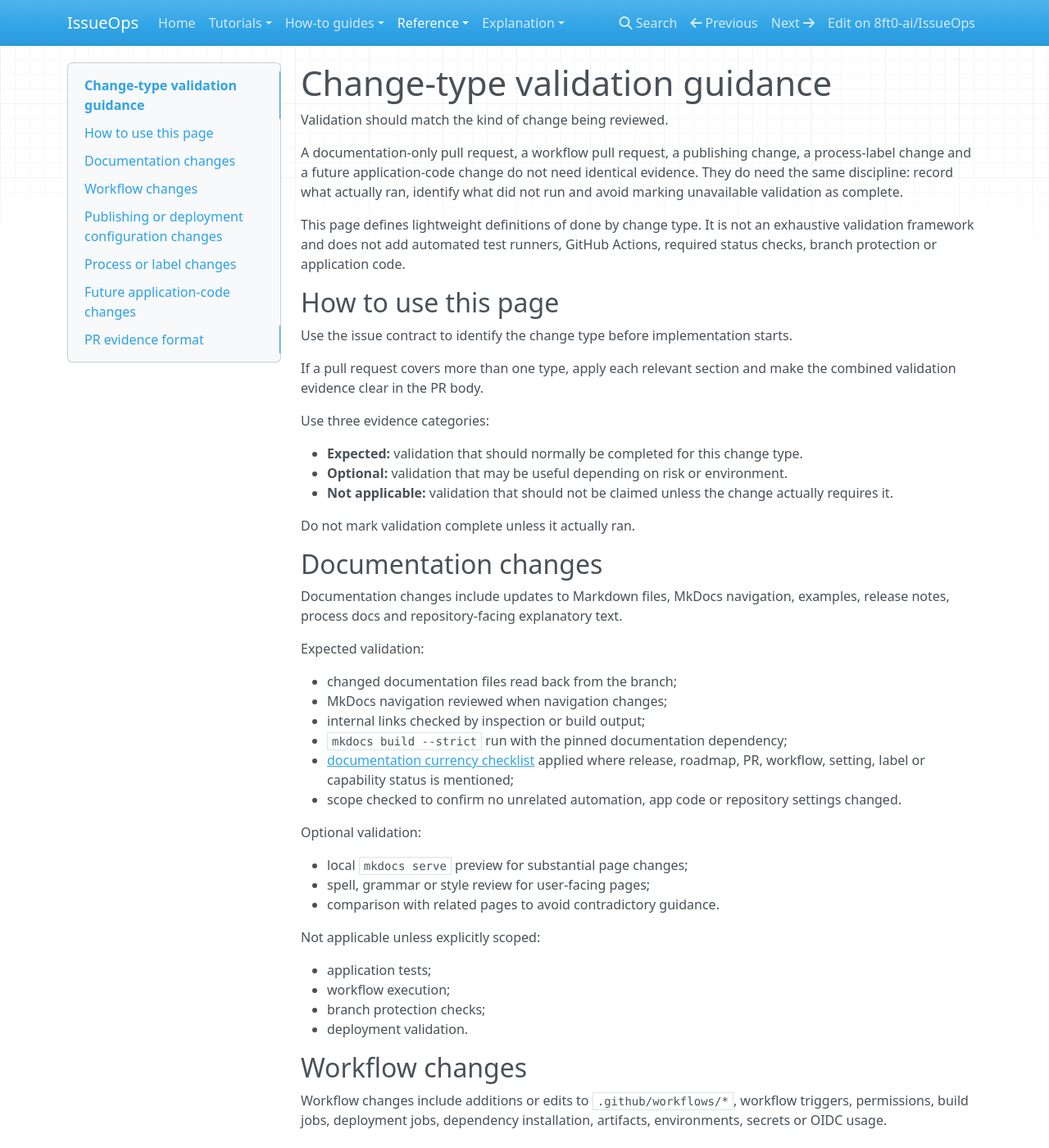
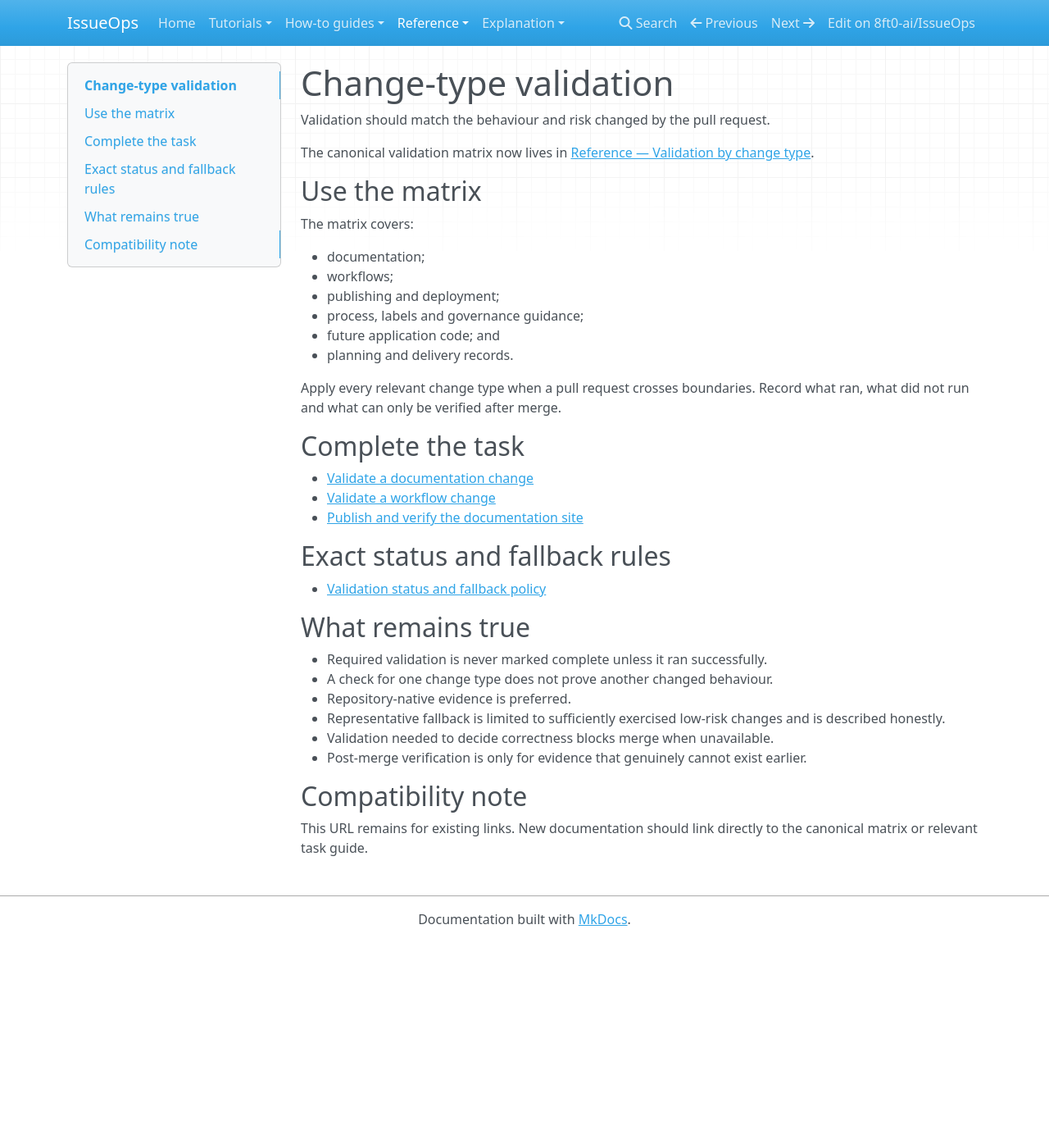
Before and after one commit to 8ft0-ai/IssueOps, an MkDocs documentation site: the page built from docs/change-type-validation.md, in a window 1280 px wide and 1400 px high. Shown: the whole window at 82% size. Built offline with MkDocs 1.6.1, drawn with Linux system fonts in a browser that asks for light colours; nearby versions of some CDN libraries; some of the changed text lies outside the part shown.

Commit message:
Route change-type validation to canonical Reference

````diff
--- a/docs/change-type-validation.md
+++ b/docs/change-type-validation.md
@@ -1,189 +1,41 @@
-# Change-type validation guidance
+# Change-type validation
 
-Validation should match the kind of change being reviewed.
+Validation should match the behaviour and risk changed by the pull request.
 
-A documentation-only pull request, a workflow pull request, a publishing change, a process-label change and a future application-code change do not need identical evidence. They do need the same discipline: record what actually ran, identify what did not run and avoid marking unavailable validation as complete.
+The canonical validation matrix now lives in [Reference — Validation by change type](reference/validation-by-change-type.md).
 
-This page defines lightweight definitions of done by change type. It is not an exhaustive validation framework and does not add automated test runners, GitHub Actions, required status checks, branch protection or application code.
+## Use the matrix
 
-## How to use this page
+The matrix covers:
 
-Use the issue contract to identify the change type before implementation starts.
+- documentation;
+- workflows;
+- publishing and deployment;
+- process, labels and governance guidance;
+- future application code; and
+- planning and delivery records.
 
-If a pull request covers more than one type, apply each relevant section and make the combined validation evidence clear in the PR body.
+Apply every relevant change type when a pull request crosses boundaries. Record what ran, what did not run and what can only be verified after merge.
 
-Use three evidence categories:
+## Complete the task
 
-- **Expected:** validation that should normally be completed for this change type.
-- **Optional:** validation that may be useful depending on risk or environment.
-- **Not applicable:** validation that should not be claimed unless the change actually requires it.
+- [Validate a documentation change](how-to/validate-documentation-change.md)
+- [Validate a workflow change](how-to/validate-workflow-change.md)
+- [Publish and verify the documentation site](how-to/publish-and-verify-documentation-site.md)
 
-Do not mark validation complete unless it actually ran.
+## Exact status and fallback rules
 
-## Documentation changes
+- [Validation status and fallback policy](reference/validation-status-and-fallback-policy.md)
 
-Documentation changes include updates to Markdown files, MkDocs navigation, examples, release notes, process docs and repository-facing explanatory text.
+## What remains true
 
-Expected validation:
+- Required validation is never marked complete unless it ran successfully.
+- A check for one change type does not prove another changed behaviour.
+- Repository-native evidence is preferred.
+- Representative fallback is limited to sufficiently exercised low-risk changes and is described honestly.
+- Validation needed to decide correctness blocks merge when unavailable.
+- Post-merge verification is only for evidence that genuinely cannot exist earlier.
 
-- changed documentation files read back from the branch;
-- MkDocs navigation reviewed when navigation changes;
-- internal links checked by inspection or build output;
-- `mkdocs build --strict` run with the pinned documentation dependency;
-- [documentation currency checklist](documentation-currency.md) applied where release, roadmap, PR, workflow, setting, label or capability status is mentioned;
-- scope checked to confirm no unrelated automation, app code or repository settings changed.
+## Compatibility note
 
-Optional validation:
-
-- local `mkdocs serve` preview for substantial page changes;
-- spell, grammar or style review for user-facing pages;
-- comparison with related pages to avoid contradictory guidance.
-
-Not applicable unless explicitly scoped:
-
-- application tests;
-- workflow execution;
-- branch protection checks;
-- deployment validation.
-
-## Workflow changes
-
-Workflow changes include additions or edits to `.github/workflows/*`, workflow triggers, permissions, build jobs, deployment jobs, dependency installation, artifacts, environments, secrets or OIDC usage.
-
-Expected validation:
-
-- changed workflow files read back from the branch;
-- YAML structure reviewed;
-- trigger scope checked against the issue contract;
-- permissions checked for least practical scope, preferably job-scoped where jobs need different authority;
-- dependencies checked for pinned, locked or deliberately bounded installation;
-- build, validation, artifact and deployment responsibilities reviewed;
-- manual repository settings documented when they cannot be changed in code;
-- post-merge verification needs identified where the workflow cannot run before merge;
-- [workflow-change review checklist](workflow-changes.md) applied;
-- scope checked to confirm no unsupported automation, branch protection, auto-merge or app code changed.
-
-Optional validation:
-
-- workflow syntax linting if available;
-- dry-run or CI run if the workflow can safely run before merge;
-- review against prior workflow incidents or review comments.
-
-Not applicable unless explicitly scoped:
-
-- unrelated application tests;
-- label creation;
-- branch protection changes.
-
-## Publishing or deployment configuration changes
-
-Publishing or deployment configuration changes include documentation publishing, Pages configuration, deployment artifacts, release publication paths and environment configuration that affects deployed output.
-
-Expected validation:
-
-- changed configuration and documentation files read back from the branch;
-- build command run locally or in CI where available;
-- artifact path reviewed;
-- deployment target reviewed;
-- manual repository or environment settings documented;
-- pre-merge validation separated from post-merge verification;
-- post-merge checks listed when deployment cannot be observed before merge;
-- scope checked to confirm no unrelated deployment target or application code changed.
-
-Optional validation:
-
-- manual dispatch in a safe environment;
-- published URL check after merge;
-- repository settings screenshot or reviewer confirmation where appropriate.
-
-Not applicable unless explicitly scoped:
-
-- broad release automation;
-- auto-merge changes;
-- unrelated workflow refactoring.
-
-## Process or label changes
-
-Process or label changes include updates to IssueOps lifecycle docs, review protocols, PR evidence expectations, label guidance and any repository label creation or modification.
-
-Expected validation:
-
-- changed docs read back from the branch;
-- MkDocs build run when docs change;
-- label changes explicitly recorded as created, updated, removed or left as recommendations only;
-- manual versus automated behaviour clearly distinguished;
-- guidance checked for consistency with the operating protocol;
-- scope checked to confirm no automation is implied unless implemented.
-
-Optional validation:
-
-- search for contradictory label names or process terms in existing docs;
-- check examples against recent PRs;
-- confirm repository label availability if labels are created or referenced as existing.
-
-Not applicable unless explicitly scoped:
-
-- GitHub Actions changes;
-- branch protection changes;
-- application tests;
-- deployment checks.
-
-If repository label creation is not available in the current tool environment, record the affected labels as recommended-only rather than claiming they were created.
-
-## Future application-code changes
-
-Application-code validation is intentionally general until the repository contains application code.
-
-Expected validation for future app-code work:
-
-- changed source files read back from the branch;
-- relevant tests run and results recorded;
-- build or type checks run where available;
-- affected behaviour checked against acceptance criteria;
-- error handling reviewed where user-provided or external data is involved;
-- compatibility with existing conventions checked;
-- validation gaps recorded as pending or not performed.
-
-Optional validation:
-
-- manual smoke test;
-- targeted regression test;
-- log or runtime check in a safe environment;
-- security review for sensitive flows.
-
-Not applicable unless explicitly scoped:
-
-- documentation publishing checks;
-- label lifecycle changes;
-- unrelated workflow refactoring.
-
-## PR evidence format
-
-In the PR evidence pack, record the change type and validation performed.
-
-Example:
-
-```md
-## Change type
-
-- Documentation change
-- Workflow change
-
-## Validation status
-
-Pre-merge validation completed:
-
-- [x] Changed docs read back from branch
-- [x] MkDocs build passed
-- [x] Workflow checklist applied
-
-Post-merge verification required:
-
-- [ ] Workflow run observed after merge
-
-Validation not performed:
-
-- Application tests: not applicable; no application code changed.
-```
-
-See [Pull requests as evidence packs](pr-evidence-packs.md) for the broader evidence-pack structure and [Local MkDocs validation](local-validation.md) for documentation-site validation commands.
+This URL remains for existing links. New documentation should link directly to the canonical matrix or relevant task guide.
````
